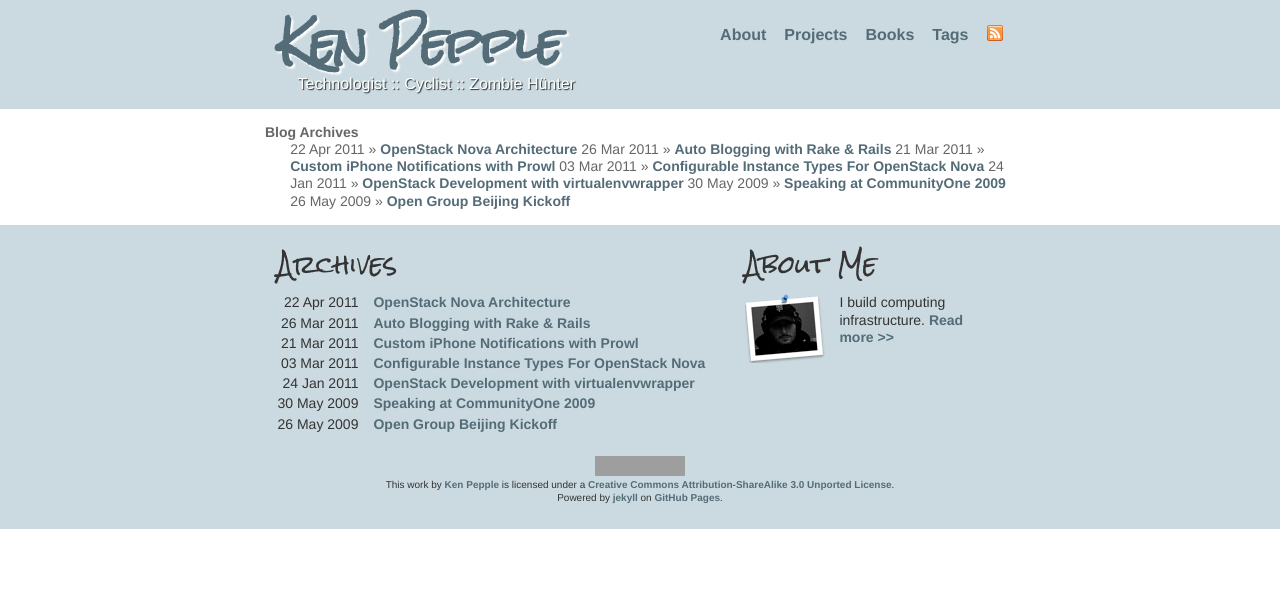
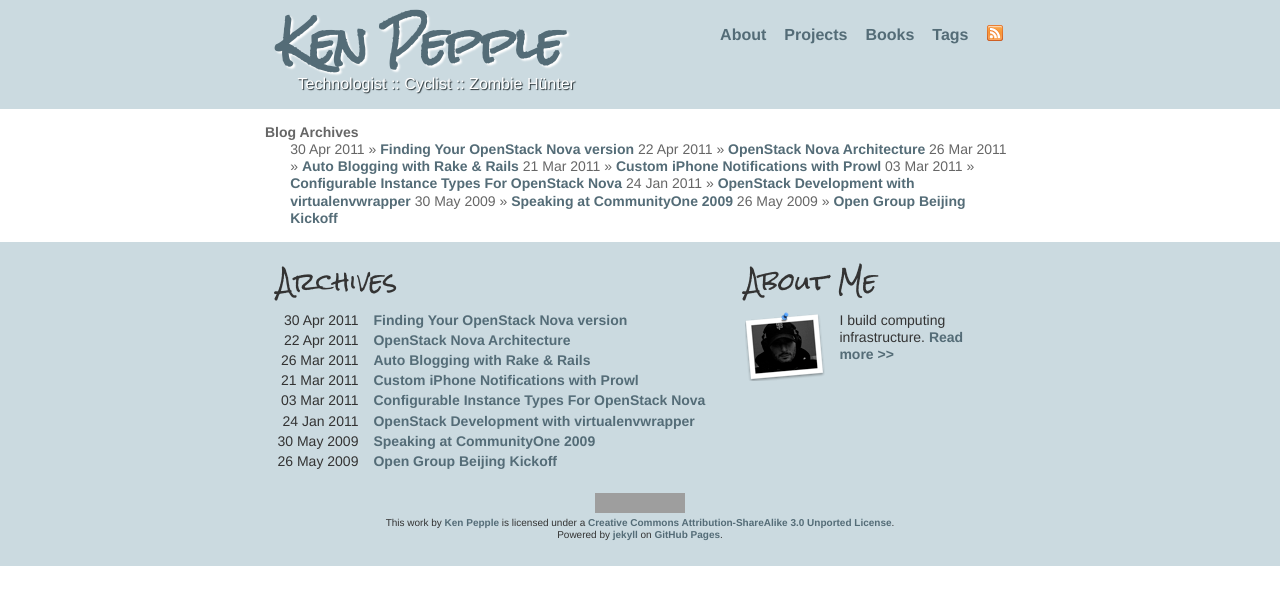
Before and after one commit to slashk/slashk.github.com, a Jekyll site: the page built from archives.html, in a window 1280 px wide. Shown: the top 605 px of the page. Built offline with Jekyll 4.4.1, drawn with Linux system fonts in a browser that asks for light colours; Markdown is read by kramdown in place of the engine named in the settings; some of the changed lines change nothing that is shown; grey boxes are pictures that could not be loaded.

Commit message:
new post on nova-manage version list

```diff
--- /dev/null
+++ b/_posts/2011-04-30-openstack-nova-version.markdown
@@ -0,0 +1,36 @@
+---
+layout: post
+title: "Finding Your OpenStack Nova version"
+category: openstack
+---
+
+_I just got back from the [OpenStack Developers Summit](http://summit.openstack.org/) and while I am still trying to compile my thoughts on the event, I thought I'd dash off this little tidbit:_
+
+A slight annoyance in administering (and troubleshooting) OpenStack Nova is identifying your installed version. This information is actually readily (i.e. programmatically) available within the code (_and logged at the beginning of most logfiles_), but we hadn't exposed it to administrators on the command line until [Nova trunk revision #1036](http://bazaar.launchpad.net/~hudson-openstack/nova/trunk/revision/1036). With this change, you can now simply type <span class="inline-code">nova-manage version list</span> to find which OpenStack Nova version is installed. For example:
+
+{% highlight bash %}
+$ bin/nova-manage version list
+2011.3-dev (2011.3-workspace:tarmac-20110428165803-elcz2wp2syfzvxm8)
+{% endhighlight %}
+
+As you can probably guess, this machine is installed with a post-Cactus / pre-Diablo version of Nova ("2011.3-dev") from the ppa:trunk packages ("tarmac-20110428165803"). Final released versions will report non-dev version numbers like `2011.1` (Bexar), `2011.2` (Cactus) or `2011.3` (upcoming Diablo). Releases from Launchpad's ppa/trunk or ppa/release repositories will report "tarmac" in the string.
+
+For those wanting to understand this deeper: In [nova/version.py](http://bazaar.launchpad.net/~hudson-openstack/nova/trunk/view/head:/nova/version.py) there are two methods, `version_string()` and `version_string_with_vcs()`. You can see their use here in the python shell:
+
+{% highlight python %}
+$ nova-manage shell python
+Python 2.6.6 (r266:84292, Sep 15 2010, 16:22:56)
+[GCC 4.4.5] on linux2
+Type "help", "copyright", "credits" or "license" for more information.
+(InteractiveConsole)
+>>> from nova import version
+>>> version.version_string()
+'2011.3-dev'
+>>> version.version_string_with_vcs()
+u'2011.3-workspace:tarmac-20110428165803-elcz2wp2syfzvxm8'
+>>>
+{% endhighlight %}
+
+`version_string()` pulls info straight from constants in the source code while `version_string_with_vcs()` is generated at package creation time in the setup.py file (which basically writes the `nova/vcsversion.py` file with <span class="code-inline">bzr version-info --python</span> output). Unless you have run setup.py (such as when you are developing a local branch), you'll just see `2011.3-LOCALBRANCH:LOCALREVISION` as your `vcsversion` string.
+
+I am working on adding more diagnostic, operational support features for Diablo (service versions, flag state, etc.) and will post as they merge into OpenStack Nova trunk.
--- a/tags.html
+++ b/tags.html
@@ -24,6 +24,9 @@
         <li>
           <a href="/openstack/2011/04/22/openstack-nova-architecture/">OpenStack Nova Architecture</a> (22 Apr 2011)
         </li>
+        <li>
+          <a href="/openstack/2011/04/30/openstack-nova-version/">Finding Your OpenStack Nova version</a> (30 Apr 2011)
+        </li>
 </ul>    <h4 class="tags">rails</h4>
 <ul class="posts">        <li>
           <a href="/rails/2011/03/26/auto-blogging-with-rails-and-rake/">Auto Blogging with Rake & Rails</a> (26 Mar 2011)
```
